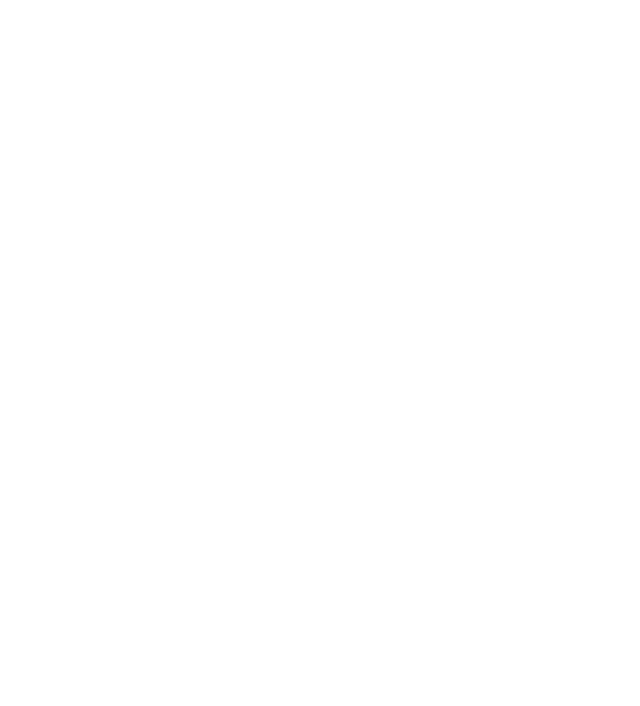
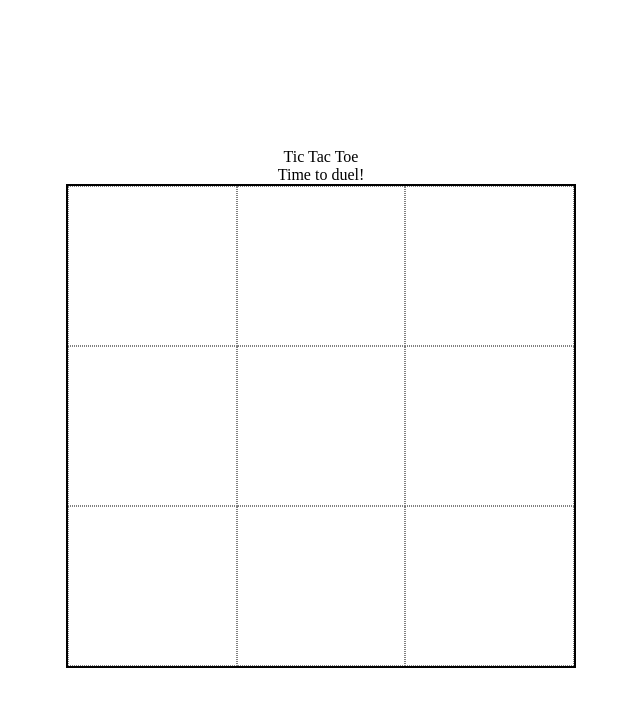
Before and after one commit to ecanvasser/tictactoe, a plain HTML site: page index.html in a window 1280 px wide. Shown: the whole page, without its empty margins (319-959 px from the left). Drawn offline with Linux system fonts and the light colour scheme.

Commit message:
Create grid for gameboard

```diff
--- a/index.html
+++ b/index.html
@@ -9,6 +9,8 @@
     <title>Tic-Tac-Toe</title>
 </head>
 <body>
-
+    <div class="title">Tic Tac Toe</div>
+    <div class="status">Time to duel!</div>
+    <div class="gameboard"></div>
 </body>
 </html>
--- a/main.js
+++ b/main.js
@@ -15,7 +15,21 @@ const PlayerFactory = () => {
 
 const Gameflow = (() => {
 
+    const createBoard = () => {
+        const board = document.querySelector('.gameboard');
+        for (i = 0; i < 9; i++) {
+            let tile = board.appendChild(document.createElement('div'));
+            tile.setAttribute('class', 'tile');
+            tile.setAttribute('id', i)
+        }
+    };
+
+    createBoard();
+
     const moveValid = () => {};
     const winortie = () => {};
 
+    return {
+        createBoard
+    }
 })();
--- a/style.css
+++ b/style.css
@@ -0,0 +1,20 @@
+body {
+    display: flex;
+    flex-direction: column;
+    align-items: center;
+    justify-content: center;
+    height: 100vh;
+}
+
+.gameboard {
+    width: 40%;
+    height: 60%;
+    border: 2px black solid;
+    display: grid;
+    grid-template-columns: repeat(3, minmax(20px, 1fr));
+    grid-template-rows: repeat(3, minmax(20px, 1fr));
+}
+
+.tile {
+    border: 1px gray dotted;
+}
```
